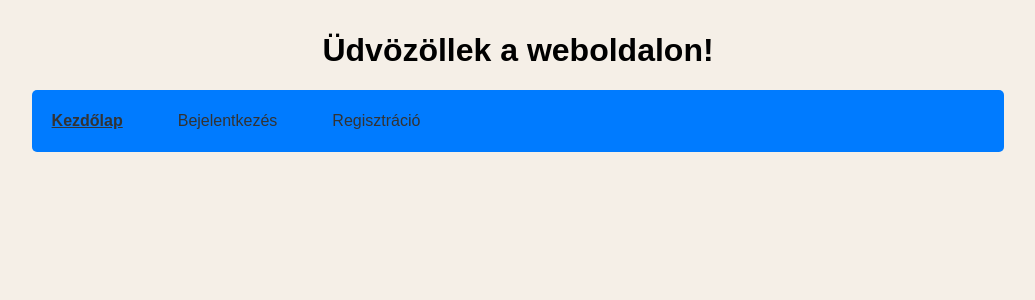
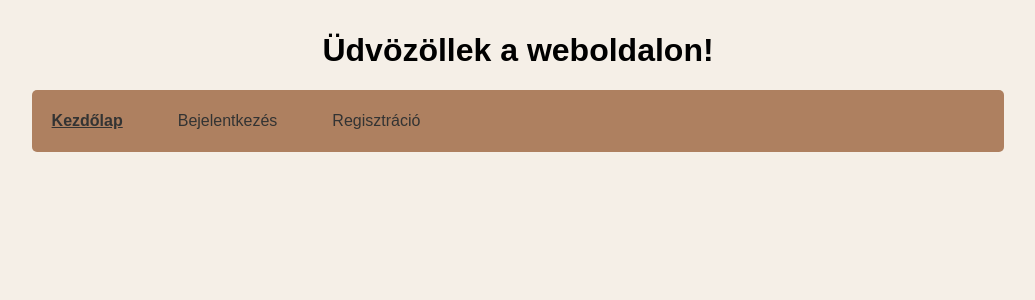
Before and after one commit to Klittina/allaskereso, a PHP site: page /XE/ in a window 1280 px wide. Shown: the top 300 px of the page, without its empty margins (122-1157 px from the left). Run offline with PHP 8.4, Linux system fonts and the light colour scheme.

Commit message:
barna navbar

```diff
--- a/assets/styles.css
+++ b/assets/styles.css
@@ -7,7 +7,7 @@ body {
 
 
 nav {
-    background-color: #007bff;
+    background-color: #ae8060;
     color: white;
     width: 80%; /* Szélesség a csíknak, középen */
     max-width: 1200px; /* Maximális szélesség */
```
